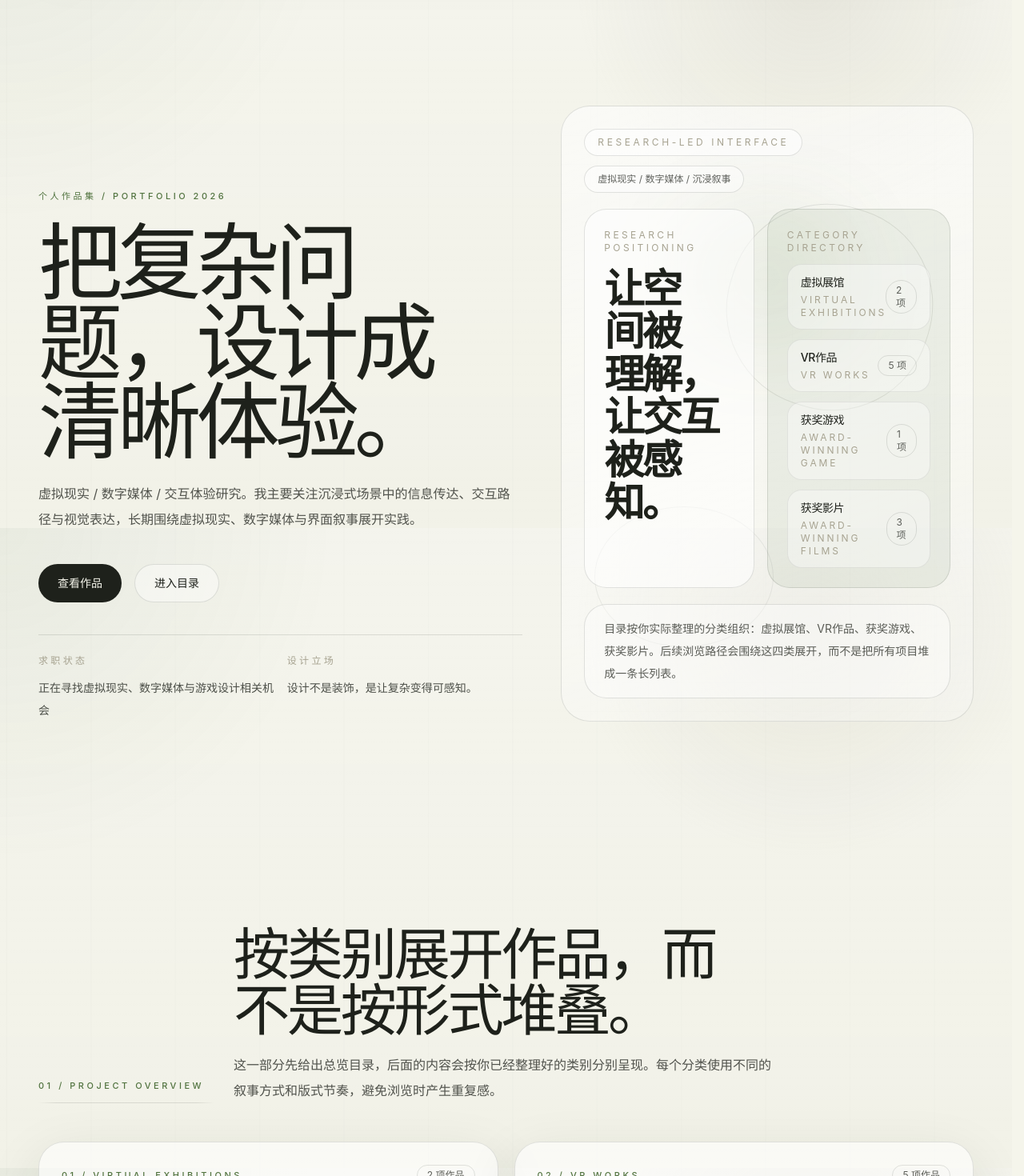
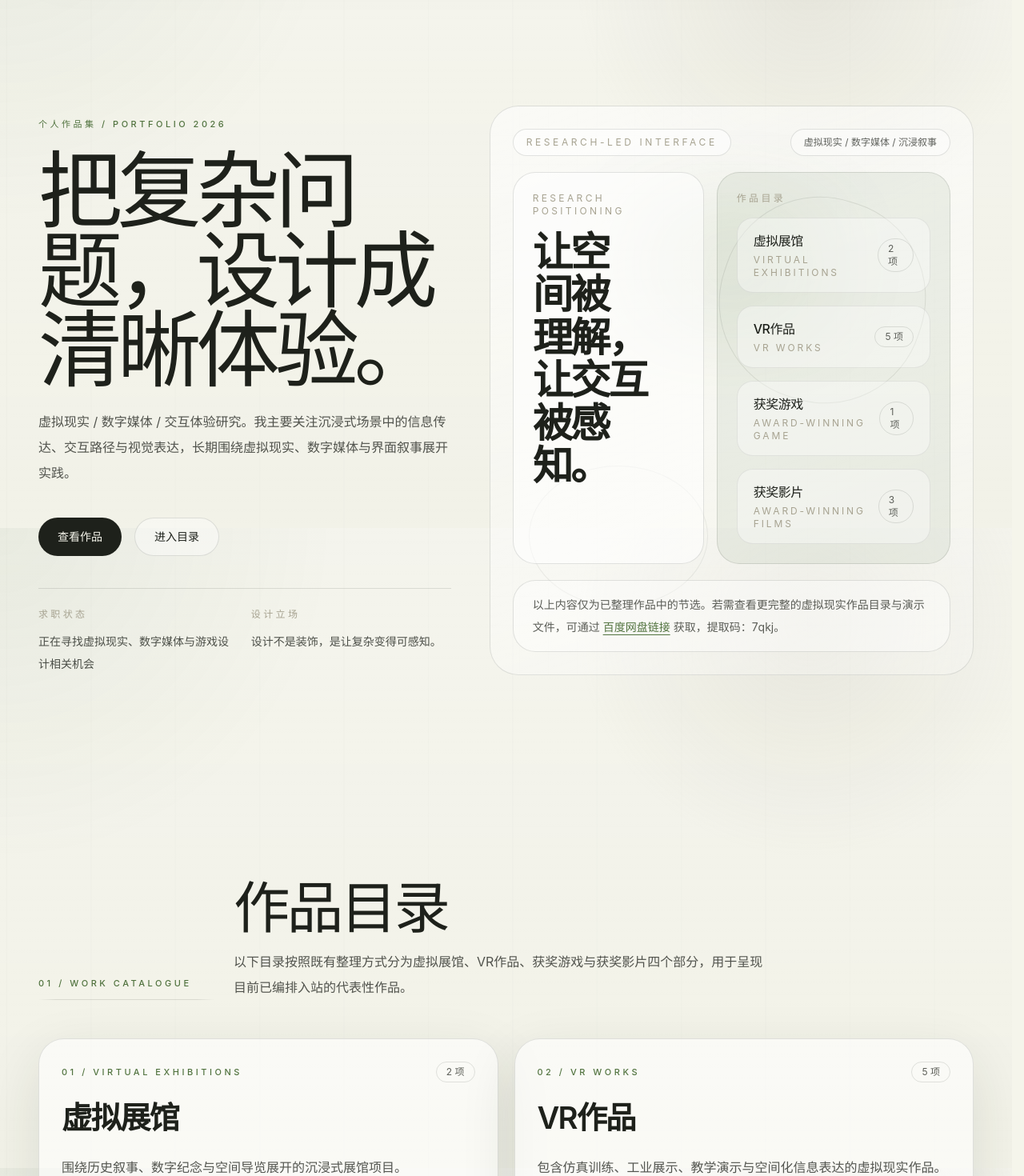
Before and after one commit to Ludwig-LMY/design-portfolio-site, a Next.js app: page / in a window 1280 px wide. Shown: the part 140-1610 px from the top of the page at 80% size. Built offline with nearby package versions, Linux system fonts and the light colour scheme.

Commit message:
Refine catalogue language and emphasis

```diff
--- a/src/components/sections/Hero.tsx
+++ b/src/components/sections/Hero.tsx
@@ -19,7 +19,7 @@ export function Hero({ profile, categories, projects }: HeroProps) {
       id="top"
       className="section-shell relative flex min-h-screen items-end pt-28 sm:pt-32 lg:pt-36"
     >
-      <div className="section-space grid w-full gap-12 lg:grid-cols-[minmax(0,1.08fr)_minmax(390px,0.92fr)] lg:items-end">
+      <div className="section-space grid w-full gap-12 lg:grid-cols-[minmax(0,0.92fr)_minmax(480px,1.08fr)] lg:items-end">
         <div className="relative z-10 space-y-10">
           <RevealText className="space-y-6">
             <p className="editorial-kicker">个人作品集 / Portfolio 2026</p>
@@ -58,7 +58,7 @@ export function Hero({ profile, categories, projects }: HeroProps) {
         </div>
 
         <div className="relative z-10">
-          <div className="relative overflow-hidden rounded-[36px] border border-line bg-[linear-gradient(160deg,rgba(255,255,255,0.58),rgba(255,255,255,0.26))] p-5 sm:min-h-[460px] sm:p-7">
+          <div className="relative overflow-hidden rounded-[36px] border border-line bg-[linear-gradient(160deg,rgba(255,255,255,0.58),rgba(255,255,255,0.26))] p-5 sm:min-h-[540px] sm:p-7">
             <div className="absolute inset-0 opacity-55">
               <div className="absolute inset-x-[8%] top-[12%] h-[32%] rounded-full bg-[radial-gradient(circle,rgba(81,115,63,0.18),transparent_68%)] blur-2xl" />
               <div className="absolute right-[10%] top-[16%] h-64 w-64 rotate-[18deg] rounded-[48%] border border-[rgba(30,33,27,0.18)]" />
@@ -76,7 +76,7 @@ export function Hero({ profile, categories, projects }: HeroProps) {
                 </div>
               </div>
 
-              <div className="grid gap-4 lg:grid-cols-[1.02fr_0.98fr]">
+              <div className="grid flex-1 gap-4 lg:grid-cols-[0.9fr_1.1fr]">
                 <div className="rounded-[28px] border border-line bg-white/56 p-5 sm:p-6">
                   <p className="text-xs uppercase tracking-[0.28em] text-warm-gray">
                     Research Positioning
@@ -88,19 +88,19 @@ export function Hero({ profile, categories, projects }: HeroProps) {
                   </p>
                 </div>
 
-                <div className="space-y-3 rounded-[28px] border border-line bg-[rgba(81,115,63,0.08)] p-5 sm:p-6">
+                <div className="space-y-4 rounded-[28px] border border-line bg-[rgba(81,115,63,0.08)] p-5 sm:p-6">
                   <p className="text-xs uppercase tracking-[0.28em] text-warm-gray">
-                    Category Directory
+                    作品目录
                   </p>
-                  <div className="space-y-3">
+                  <div className="space-y-4">
                     {categories.map((category) => (
                       <a
                         key={category.id}
                         href={`#${category.id}`}
-                        className="flex items-center justify-between rounded-[18px] border border-[rgba(30,33,27,0.08)] bg-white/38 px-4 py-3 transition-colors duration-200 hover:bg-white/60"
+                        className="flex items-center justify-between rounded-[20px] border border-[rgba(30,33,27,0.08)] bg-white/38 px-5 py-4 transition-colors duration-200 hover:bg-white/60"
                       >
                         <div className="min-w-0">
-                          <p className="text-sm font-medium tracking-[-0.03em] text-foreground">
+                          <p className="text-base font-medium tracking-[-0.03em] text-foreground">
                             {category.title}
                           </p>
                           <p className="mt-1 text-xs uppercase tracking-[0.24em] text-warm-gray">
@@ -117,7 +117,16 @@ export function Hero({ profile, categories, projects }: HeroProps) {
               </div>
 
               <div className="rounded-[28px] border border-line bg-white/40 px-5 py-4 text-sm leading-7 text-[color:rgba(30,33,27,0.72)] sm:px-6">
-                目录按你实际整理的分类组织：虚拟展馆、VR作品、获奖游戏、获奖影片。后续浏览路径会围绕这四类展开，而不是把所有项目堆成一条长列表。
+                以上内容仅为已整理作品中的节选。若需查看更完整的虚拟现实作品目录与演示文件，可通过
+                <a
+                  href={profile.archiveHref}
+                  target="_blank"
+                  rel="noreferrer"
+                  className="mx-1 font-medium text-olive underline underline-offset-4"
+                >
+                  百度网盘链接
+                </a>
+                获取，提取码：{profile.archiveCode}。
               </div>
             </div>
           </div>
--- a/src/components/sections/ProjectGroups.tsx
+++ b/src/components/sections/ProjectGroups.tsx
@@ -43,7 +43,7 @@ export function ProjectGroups({ categories, projects }: ProjectGroupsProps) {
             />
 
             {isGame ? (
-              <div className="grid gap-6 xl:grid-cols-[minmax(0,0.62fr)_minmax(320px,0.38fr)]">
+              <div className="grid gap-6 xl:grid-cols-[minmax(0,0.68fr)_minmax(300px,0.32fr)]">
                 <div className="glass-panel rounded-[36px] p-5 sm:p-7">
                   <div className="overflow-hidden rounded-[28px] border border-line bg-[rgba(81,115,63,0.04)]">
                     <ProjectMedia
@@ -56,8 +56,12 @@ export function ProjectGroups({ categories, projects }: ProjectGroupsProps) {
                 <div className="space-y-6">
                   <div className="glass-panel rounded-[32px] p-6 sm:p-7">
                     {renderMeta(items[0])}
-                    <h3 className="mt-5 headline-lg max-w-[10ch]">{items[0].name}</h3>
-                    <p className="mt-5 body-copy">{items[0].intro}</p>
+                    <h3 className="mt-5 text-[clamp(1.9rem,3vw,3rem)] font-semibold tracking-[-0.05em]">
+                      {items[0].name}
+                    </h3>
+                    <p className="mt-4 text-sm leading-7 text-[color:rgba(30,33,27,0.74)]">
+                      该项目主要用于呈现我在游戏设计方向上的玩法组织、节奏判断与战斗反馈控制能力。
+                    </p>
                   </div>
                   <div className="glass-panel rounded-[32px] p-6">
                     <p className="editorial-kicker">Game Design Focus</p>
@@ -71,22 +75,19 @@ export function ProjectGroups({ categories, projects }: ProjectGroupsProps) {
                     </ul>
                   </div>
                 </div>
-                <div className="xl:col-span-2 grid gap-5">
-                  {items[0].detailSections.map((section, sectionIndex) => (
-                    <div
-                      key={section.heading}
-                      className={`glass-panel rounded-[30px] p-6 sm:p-7 ${
-                        sectionIndex % 2 === 0
-                          ? "lg:grid lg:grid-cols-[220px_minmax(0,1fr)] lg:gap-6"
-                          : ""
-                      }`}
-                    >
-                      <p className="text-sm uppercase tracking-[0.26em] text-warm-gray">
-                        {section.heading}
-                      </p>
-                      <p className="mt-4 body-copy lg:mt-0">{section.body}</p>
-                    </div>
-                  ))}
+                <div className="xl:col-span-2 grid gap-5 md:grid-cols-3">
+                  <div className="glass-panel rounded-[30px] p-6 sm:p-7">
+                    <p className="text-sm uppercase tracking-[0.26em] text-warm-gray">项目定位</p>
+                    <p className="mt-4 body-copy">以完整实机演示为主，集中呈现玩法循环、推进逻辑与交互反馈。</p>
+                  </div>
+                  <div className="glass-panel rounded-[30px] p-6 sm:p-7">
+                    <p className="text-sm uppercase tracking-[0.26em] text-warm-gray">我的角色</p>
+                    <p className="mt-4 body-copy">{items[0].role}</p>
+                  </div>
+                  <div className="glass-panel rounded-[30px] p-6 sm:p-7">
+                    <p className="text-sm uppercase tracking-[0.26em] text-warm-gray">设计重点</p>
+                    <p className="mt-4 body-copy">{items[0].challenge}</p>
+                  </div>
                 </div>
               </div>
             ) : isFilm ? (
@@ -138,7 +139,7 @@ export function ProjectGroups({ categories, projects }: ProjectGroupsProps) {
                 <div className="glass-panel rounded-[34px] p-6 sm:p-7">
                   <p className="editorial-kicker">Category Note</p>
                   <p className="mt-5 text-[clamp(1.6rem,2.4vw,2.5rem)] font-semibold leading-[1.15] tracking-[-0.05em]">
-                    先建立方向感，再建立历史理解。
+                    先建立方向感，再形成内容理解。
                   </p>
                   <p className="mt-5 body-copy">{category.note}</p>
                 </div>
--- a/src/components/sections/Projects.tsx
+++ b/src/components/sections/Projects.tsx
@@ -11,9 +11,9 @@ export function Projects({ categories, projects }: ProjectsProps) {
     <section id="projects" className="section-shell section-space">
       <SectionTitle
         index="01"
-        label="Project Overview"
-        title="按类别展开作品，而不是按形式堆叠。"
-        description="这一部分先给出总览目录，后面的内容会按你已经整理好的类别分别呈现。每个分类使用不同的叙事方式和版式节奏，避免浏览时产生重复感。"
+        label="Work Catalogue"
+        title="作品目录"
+        description="以下目录按照既有整理方式分为虚拟展馆、VR作品、获奖游戏与获奖影片四个部分，用于呈现目前已编排入站的代表性作品。"
       />
 
       <div className="grid gap-5 lg:grid-cols-2">
@@ -36,7 +36,7 @@ export function Projects({ categories, projects }: ProjectsProps) {
                       {String(index + 1).padStart(2, "0")} / {category.english}
                     </p>
                     <span className="rounded-full border border-line px-3 py-1 text-xs text-[color:rgba(30,33,27,0.72)]">
-                      {count} 项作品
+                      {count} 项
                     </span>
                   </div>
                   <h3 className="text-[clamp(2rem,3vw,3rem)] font-semibold tracking-[-0.05em] text-balance">
--- a/src/data/portfolio.ts
+++ b/src/data/portfolio.ts
@@ -41,6 +41,8 @@ export type PortfolioProfile = {
   phone: string;
   wechat: string;
   pdfHref: string;
+  archiveHref: string;
+  archiveCode: string;
 };
 
 export type AboutCard = {
@@ -78,6 +80,8 @@ export const portfolioData = {
     phone: "15617322977",
     wechat: "lmy371325",
     pdfHref: "/resume.pdf",
+    archiveHref: "https://pan.baidu.com/s/1GKGSHmvGM3HvjnCqmjN2Rg?pwd=7qkj",
+    archiveCode: "7qkj",
   } satisfies PortfolioProfile,
   categories: [
     {
@@ -85,7 +89,7 @@ export const portfolioData = {
       title: "虚拟展馆",
       english: "Virtual Exhibitions",
       description: "围绕历史叙事、数字纪念与空间导览展开的沉浸式展馆项目。",
-      note: "这类项目的关键不是复制线下场馆，而是重构观众理解内容的顺序、停留点和浏览节奏。",
+      note: "此类作品的重点并不在于复制线下场馆形态，而在于重建观众理解内容的顺序、停留层级与浏览节奏。",
       tags: ["历史叙事", "空间导览", "数字纪念"],
     },
     {
@@ -93,7 +97,7 @@ export const portfolioData = {
       title: "VR作品",
       english: "VR Works",
       description: "包含仿真训练、工业展示、教学演示与空间化信息表达的虚拟现实作品。",
-      note: "我更在意 VR 场景里的方向感、操作反馈与认知层级，而不只是模型搭建和沉浸气氛。",
+      note: "该部分更关注虚拟现实场景中的方向感、操作反馈与认知层级，而非单纯的模型搭建与氛围营造。",
       tags: ["仿真训练", "工业展示", "教学演示"],
     },
     {
@@ -101,7 +105,7 @@ export const portfolioData = {
       title: "获奖游戏",
       english: "Award-winning Game",
       description: "以玩法循环、战斗反馈和关卡节奏为核心的游戏设计作品。",
-      note: "游戏部分会更集中地体现我的机制设计、反馈判断和完整体验编排能力。",
+      note: "游戏部分主要呈现机制设计、反馈判断与完整体验编排能力，是我在游戏设计方向上的集中表达。",
       tags: ["玩法循环", "关卡节奏", "战斗反馈"],
     },
     {
@@ -109,7 +113,7 @@ export const portfolioData = {
       title: "获奖影片",
       english: "Award-winning Films",
       description: "涵盖影像、动画与文化表达的获奖短片作品。",
-      note: "这些项目更强调情绪、节奏和视觉语言如何共同服务叙事，而不是只停留在风格表面。",
+      note: "该部分更强调情绪、节奏与视觉语言如何共同服务叙事，而非仅停留于风格层面的呈现。",
       tags: ["影像叙事", "动画表达", "文化气质"],
     },
   ] satisfies ProjectCategory[],
```
